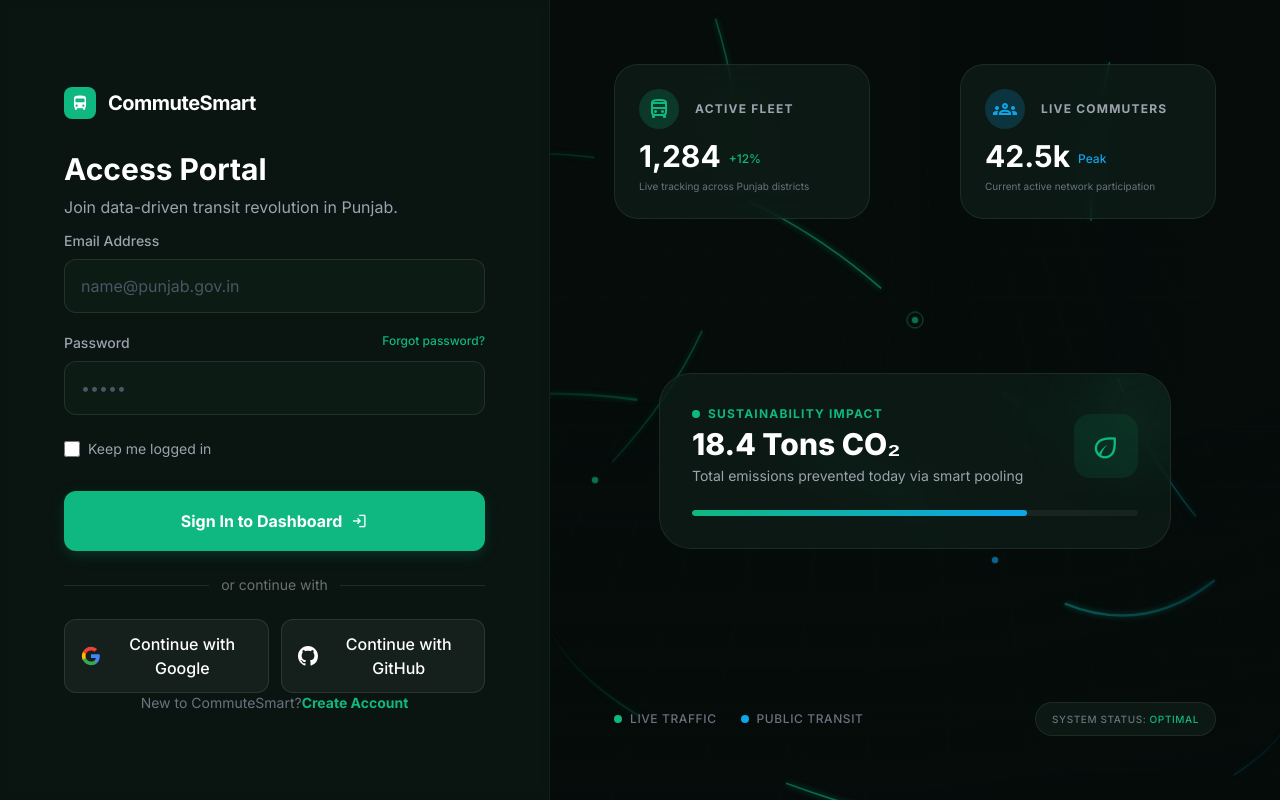
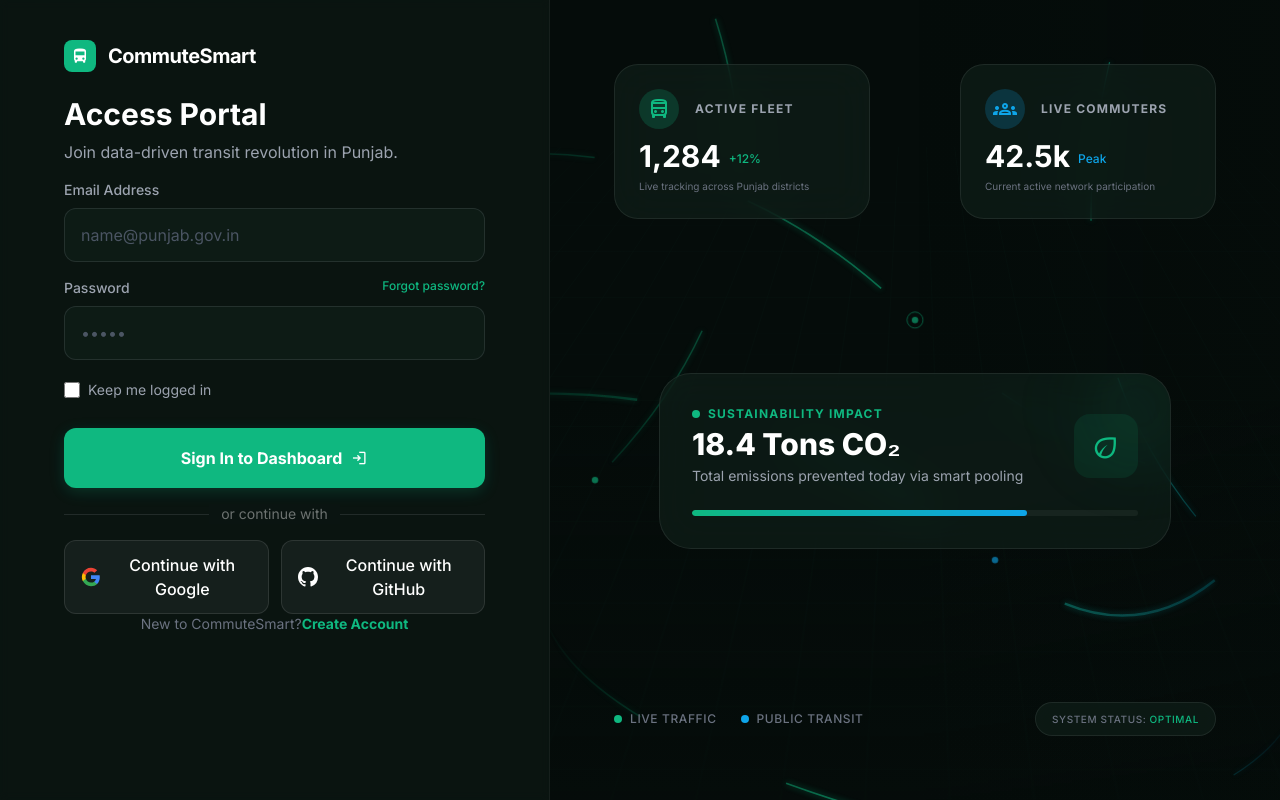
Before and after one commit to Sukhpreet-Singh2428/CommuteSmart, a React (Vite) app in the folder frontend/: page /login in a window 1280 px wide. Built offline with nearby package versions, Linux system fonts and the light colour scheme; no server answers.

Commit message:
adjusting the layout size of register page

```diff
--- a/frontend/src/pages/Login.tsx
+++ b/frontend/src/pages/Login.tsx
@@ -65,16 +65,16 @@ export function Login() {
         <Confetti width={window.innerWidth} height={window.innerHeight} recycle={false} numberOfPieces={150} />
       )}
 
-      <div className="w-full lg:w-[450px] xl:w-[550px] flex flex-col justify-center p-8 lg:p-16 z-20 relative bg-background-dark/80 backdrop-blur-sm border-r border-white/5">
-        <div className="w-full max-w-md mx-auto my-2">
-          <div className="flex items-center gap-3 mb-8">
+      <div className="w-full lg:w-[450px] xl:w-[550px] flex flex-col p-8 lg:p-16 z-20 relative bg-background-dark/80 backdrop-blur-sm border-r border-white/5 overflow-y-auto" style={{ paddingTop: '40px', paddingBottom: '40px', scrollbarWidth: 'none', msOverflowStyle: 'none' }}>
+        <div className="w-full max-w-md mx-auto">
+          <div className="flex items-center gap-3 mb-6">
             <div className="w-8 h-8 rounded-lg bg-primary flex items-center justify-center">
               <span className="material-icons text-white text-lg">directions_bus</span>
             </div>
             <span className="font-bold text-xl tracking-tight text-white">CommuteSmart</span>
           </div>
 
-          <div className="mb-3">
+          <div className="mb-4">
             <h2 className="text-3xl font-bold text-white mb-2">Access Portal</h2>
             <p className="text-gray-400">Join data-driven transit revolution in Punjab.</p>
           </div>
@@ -86,7 +86,7 @@ export function Login() {
             </div>
           )}
 
-          <form onSubmit={handleSubmit} className="space-y-5">
+          <form onSubmit={handleSubmit} className="space-y-4">
             <div>
               <label className="block text-sm font-medium text-gray-400 mb-2">Email Address</label>
               <input
@@ -142,7 +142,7 @@ export function Login() {
             </div>
           </form>
 
-          <div className="relative my-6">
+          <div className="relative my-4">
             <div className="absolute inset-0 flex items-center">
               <div className="w-full border-t border-white/10"></div>
             </div>
--- a/frontend/src/pages/Register.tsx
+++ b/frontend/src/pages/Register.tsx
@@ -57,21 +57,21 @@ export function Register() {
         <Confetti width={window.innerWidth} height={window.innerHeight} recycle={false} numberOfPieces={150} />
       )}
 
-      <div className="w-full lg:w-[450px] xl:w-[550px] flex flex-col justify-center p-8 lg:p-16 z-20 relative bg-background-dark/80 backdrop-blur-sm border-r border-white/5">
-        <div className="w-full max-w-md mx-auto my-4">
-          <div className="flex items-center gap-3 mb-8">
+      <div className="w-full lg:w-[450px] xl:w-[550px] flex flex-col p-8 lg:p-16 z-20 relative bg-background-dark/80 backdrop-blur-sm border-r border-white/5 overflow-y-auto" style={{ paddingTop: '40px', paddingBottom: '40px', scrollbarWidth: 'none', msOverflowStyle: 'none' }}>
+        <div className="w-full max-w-md mx-auto">
+          <div className="flex items-center gap-3 mb-6">
             <div className="w-8 h-8 rounded-lg bg-primary flex items-center justify-center">
               <span className="material-icons text-white text-lg">directions_bus</span>
             </div>
             <span className="font-bold text-xl tracking-tight text-white">CommuteSmart</span>
           </div>
 
-          <div className="mb-2">
+          <div className="mb-4">
             <h2 className="text-3xl font-bold text-white mb-2">Join the Movement</h2>
             <p className="text-gray-400">Create your account to start commuting sustainably across Punjab.</p>
           </div>
 
-          <form onSubmit={handleSubmit} className="space-y-5">
+          <form onSubmit={handleSubmit} className="space-y-4">
             <div>
               <label className="block text-sm font-medium text-gray-400 mb-2">Full Name</label>
               <input
@@ -135,7 +135,7 @@ export function Register() {
             </div>
           </form>
 
-          <div className="relative my-6">
+          <div className="relative my-4">
             <div className="absolute inset-0 flex items-center">
               <div className="w-full border-t border-white/10"></div>
             </div>
```
